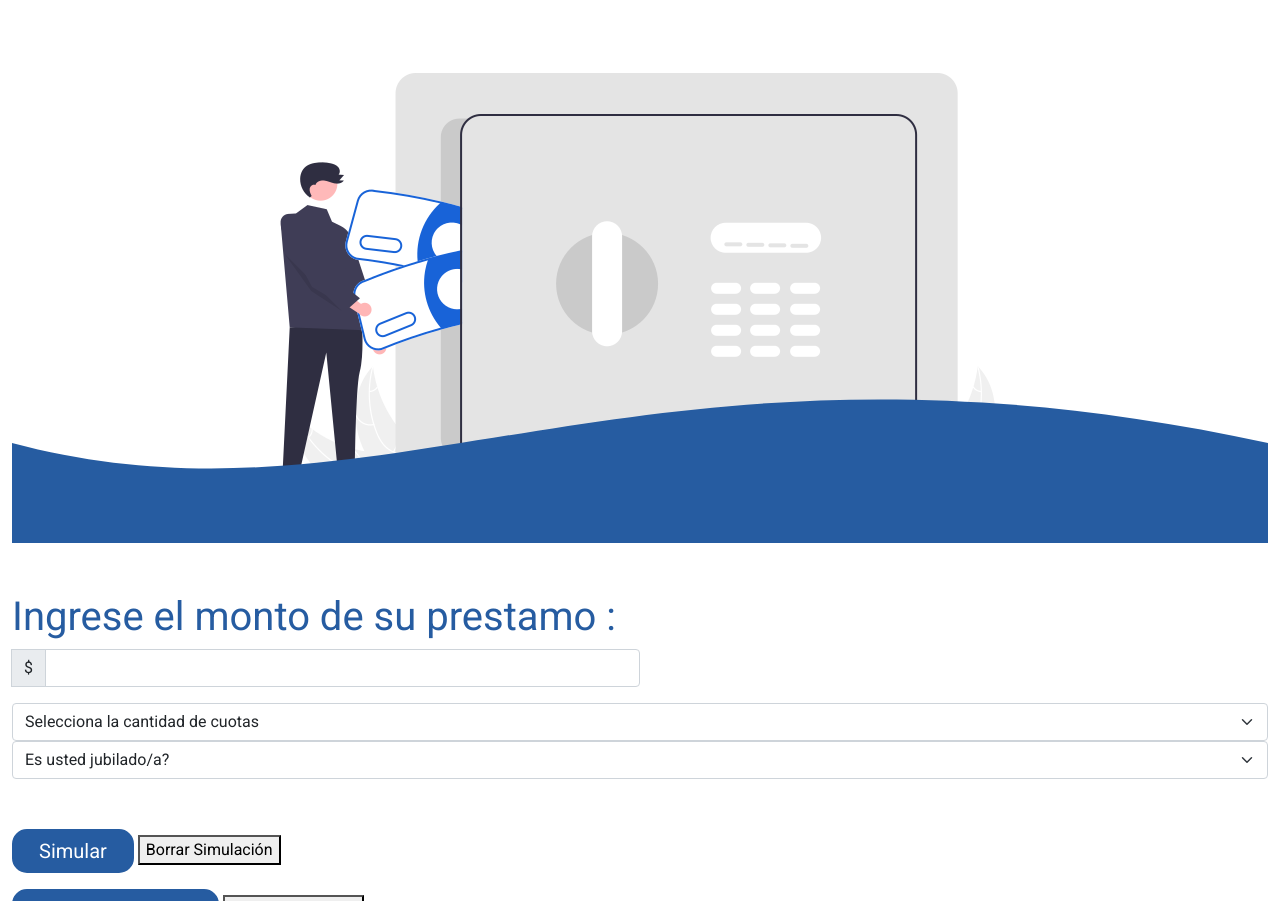
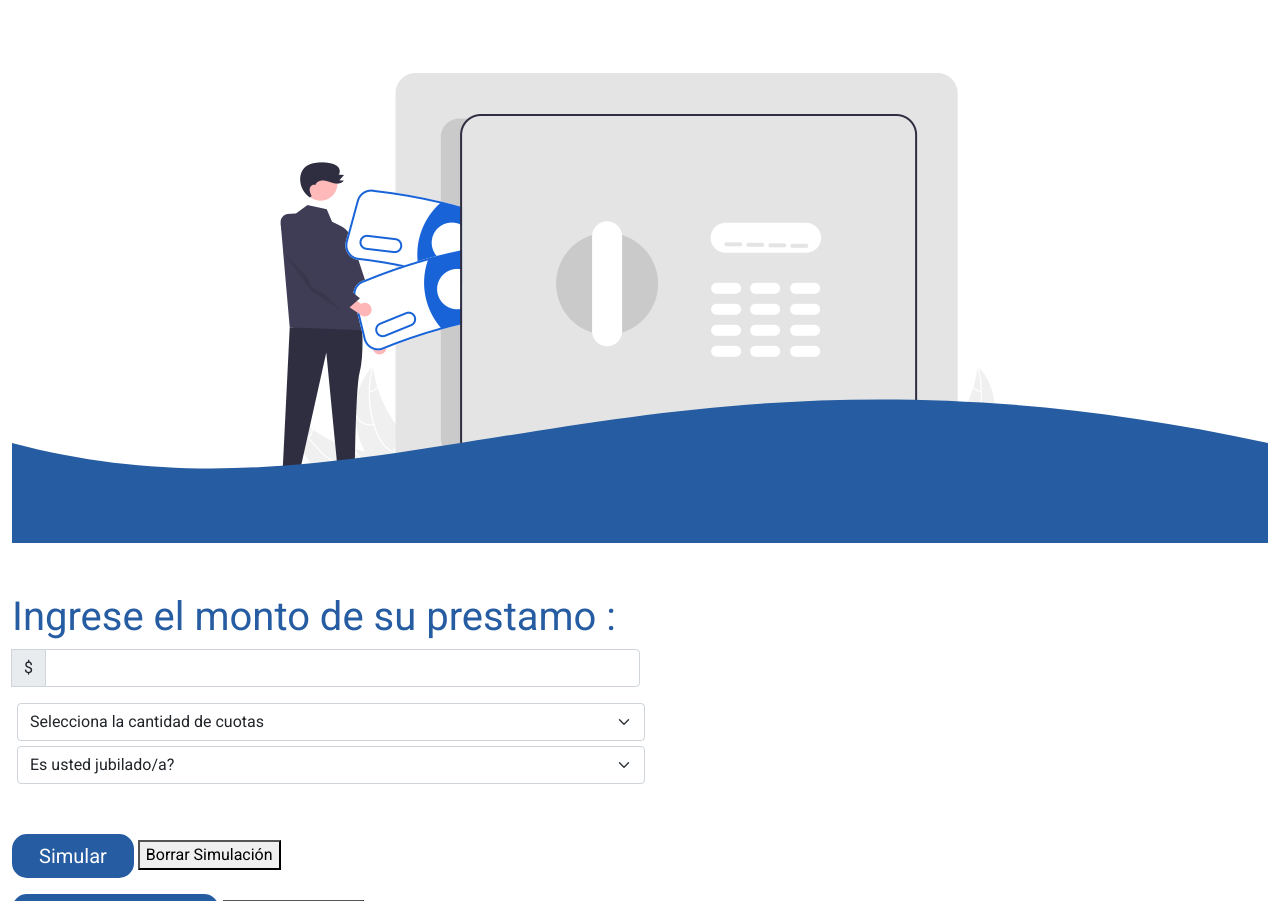
Before and after one commit to MartinaPignotti/proyecto-final-js, a plain HTML site: page index.html in a window 1280 px wide. Shown: the part 199-1100 px from the top of the page. Drawn offline with nearby package versions, Linux system fonts and the light colour scheme.

Commit message:
Retoques css commit

```diff
--- a/css/style.css
+++ b/css/style.css
@@ -1,6 +1,11 @@
 main {
   height: 1000px;
   font-family: 'Roboto', sans-serif;
+ }
+ .container-fluid{
+  display: flex;
+  flex-direction: column;
+  align-items: center;
  }
 .navbar-text{
   font-size: 40px;
@@ -19,6 +24,7 @@ main {
   background-color: rgb(38, 92, 161);
   font-size: 20px;
 }
+
 #devolucion{
   border: 2px solid rgb(38, 92, 161);
   border-radius: 15px;
@@ -30,6 +36,7 @@ main {
   color: rgb(38, 92, 161);
   font-size: 40px;
   font-weight: 600;
+
  }
 
 .ingresoMonto{
@@ -84,4 +91,10 @@ main {
     color: rgb(38, 92, 161);
     font-family: 'Roboto', sans-serif;
     font-size: 20px;
+      display: flex;
+      justify-content: center;
    }
+.form-select{
+  width: 50%;
+  margin: 5px;
+}
```
